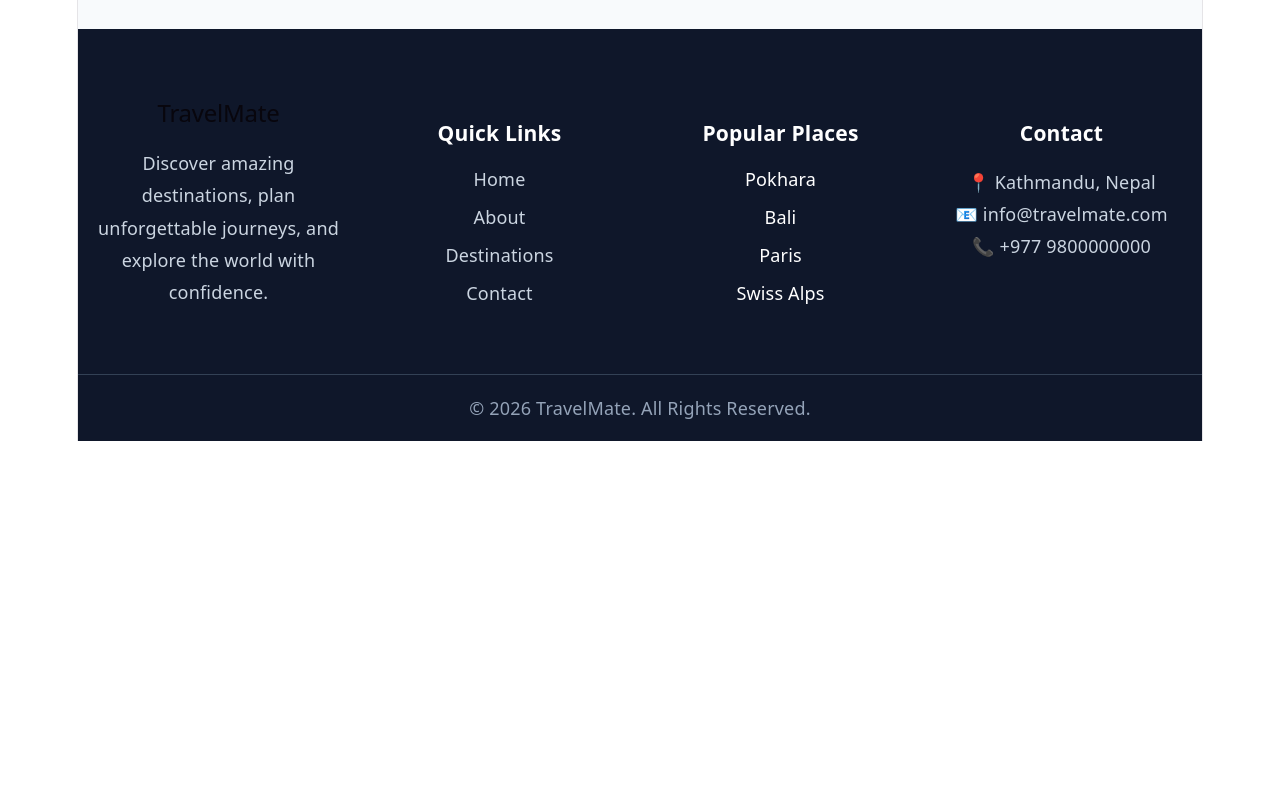
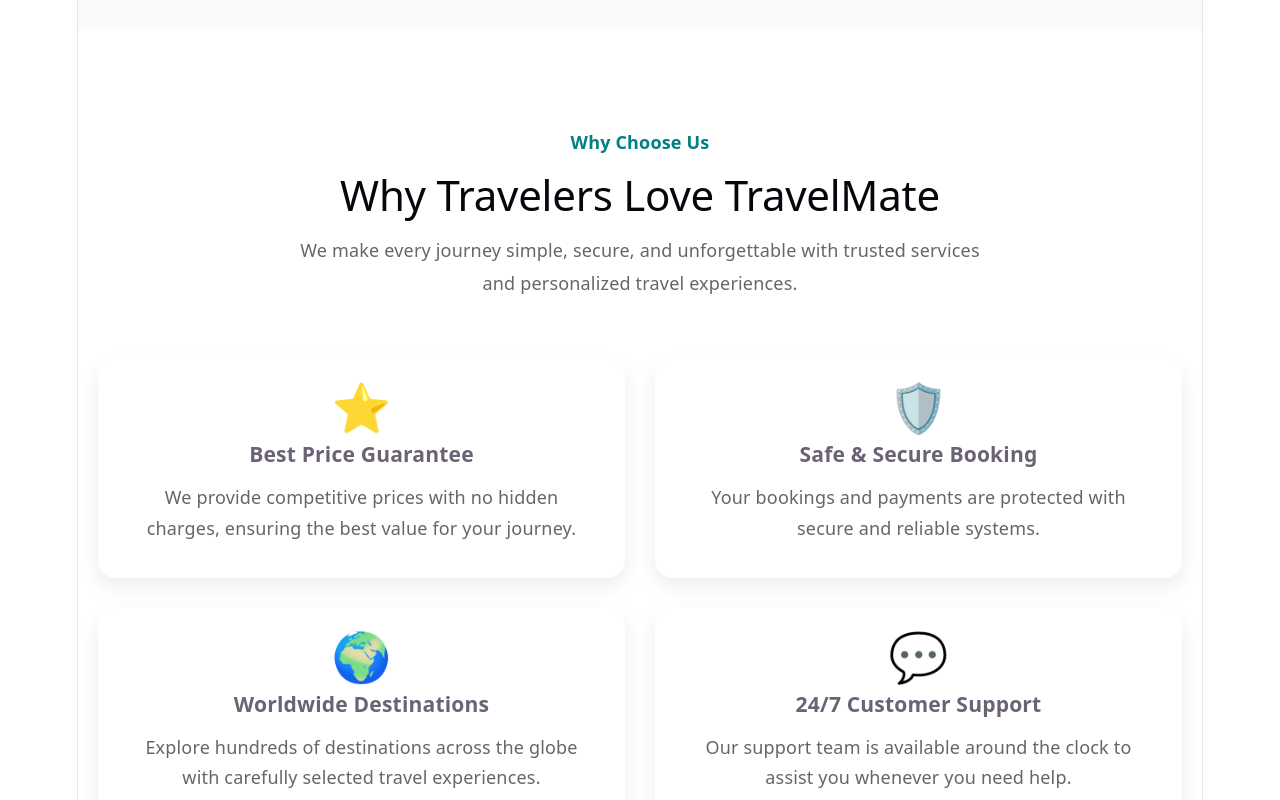
Before and after one commit to Divya-Bhandari/learning, a React (Vite) app in the folder TravelMate/TravelMate/: page /about in a window 1280 px wide. Shown: the part 1600-2400 px from the top of the page. Before the commit the page ends 2041 px from the top, so only its background shows below. Built offline with nearby package versions, Linux system fonts and the light colour scheme.

Commit message:
why travel mates

```diff
--- /dev/null
+++ b/TravelMate/TravelMate/src/components/about/WhyTravelMate/WhyTravelMate.css
@@ -0,0 +1,73 @@
+.why-travelmate {
+  padding: 100px 20px;
+}
+
+.container {
+  max-width: 1200px;
+  margin: 0 auto;
+}
+
+.section-heading {
+  text-align: center;
+  margin-bottom: 60px;
+}
+
+.section-heading span {
+  color: teal;
+  font-weight: 600;
+}
+
+.section-heading h2 {
+  margin: 15px 0;
+  font-size: 42px;
+}
+
+.section-heading p {
+  max-width: 700px;
+  margin: auto;
+  color: #666;
+  line-height: 1.8;
+}
+
+.feature-grid {
+  display: grid;
+  grid-template-columns: repeat(2, 1fr);
+  gap: 30px;
+}
+
+.feature-card {
+  background: white;
+  padding: 35px;
+  border-radius: 18px;
+  text-align: center;
+  box-shadow: 0 8px 20px rgba(0,0,0,.08);
+  transition: .3s;
+}
+
+.feature-card:hover {
+  transform: translateY(-8px);
+}
+
+.feature-icon {
+  font-size: 48px;
+  margin-bottom: 20px;
+}
+
+.feature-card h3 {
+  margin-bottom: 15px;
+}
+
+.feature-card p {
+  color: #666;
+  line-height: 1.7;
+}
+
+@media (max-width:768px){
+  .feature-grid{
+    grid-template-columns:1fr;
+  }
+
+  .section-heading h2{
+    font-size:32px;
+  }
+}
--- /dev/null
+++ b/TravelMate/TravelMate/src/components/about/WhyTravelMate/WhyTravelMate.jsx
@@ -0,0 +1,65 @@
+import "./WhyTravelMate.css";
+
+const features = [
+  {
+    id: 1,
+    icon: "⭐",
+    title: "Best Price Guarantee",
+    description:
+      "We provide competitive prices with no hidden charges, ensuring the best value for your journey.",
+  },
+  {
+    id: 2,
+    icon: "🛡️",
+    title: "Safe & Secure Booking",
+    description:
+      "Your bookings and payments are protected with secure and reliable systems.",
+  },
+  {
+    id: 3,
+    icon: "🌍",
+    title: "Worldwide Destinations",
+    description:
+      "Explore hundreds of destinations across the globe with carefully selected travel experiences.",
+  },
+  {
+    id: 4,
+    icon: "💬",
+    title: "24/7 Customer Support",
+    description:
+      "Our support team is available around the clock to assist you whenever you need help.",
+  },
+];
+
+const WhyTravelMate = () => {
+  return (
+    <section className="why-travelmate">
+      <div className="container">
+
+        <div className="section-heading">
+          <span>Why Choose Us</span>
+          <h2>Why Travelers Love TravelMate</h2>
+          <p>
+            We make every journey simple, secure, and unforgettable with
+            trusted services and personalized travel experiences.
+          </p>
+        </div>
+
+        <div className="feature-grid">
+          {features.map((feature) => (
+            <div className="feature-card" key={feature.id}>
+              <div className="feature-icon">{feature.icon}</div>
+
+              <h3>{feature.title}</h3>
+
+              <p>{feature.description}</p>
+            </div>
+          ))}
+        </div>
+
+      </div>
+    </section>
+  );
+};
+
+export default WhyTravelMate;
--- a/TravelMate/TravelMate/src/pages/About.jsx
+++ b/TravelMate/TravelMate/src/pages/About.jsx
@@ -1,6 +1,7 @@
 import AboutHero from "../components/about/AboutHero/AboutHero";
 import OurStory from "../components/about/OurStory/OurStory";
 import MissionVision from "../components/about/MissionVision/MissionVision";
+import WhyTravelMate from "../components/about/WhyTravelMate/WhyTravelMate";
 
 const About = () => {
   return (
@@ -8,6 +9,7 @@
       <AboutHero />
       <OurStory />
       <MissionVision />
+      <WhyTravelMate />
     </>
   );
 };
```
